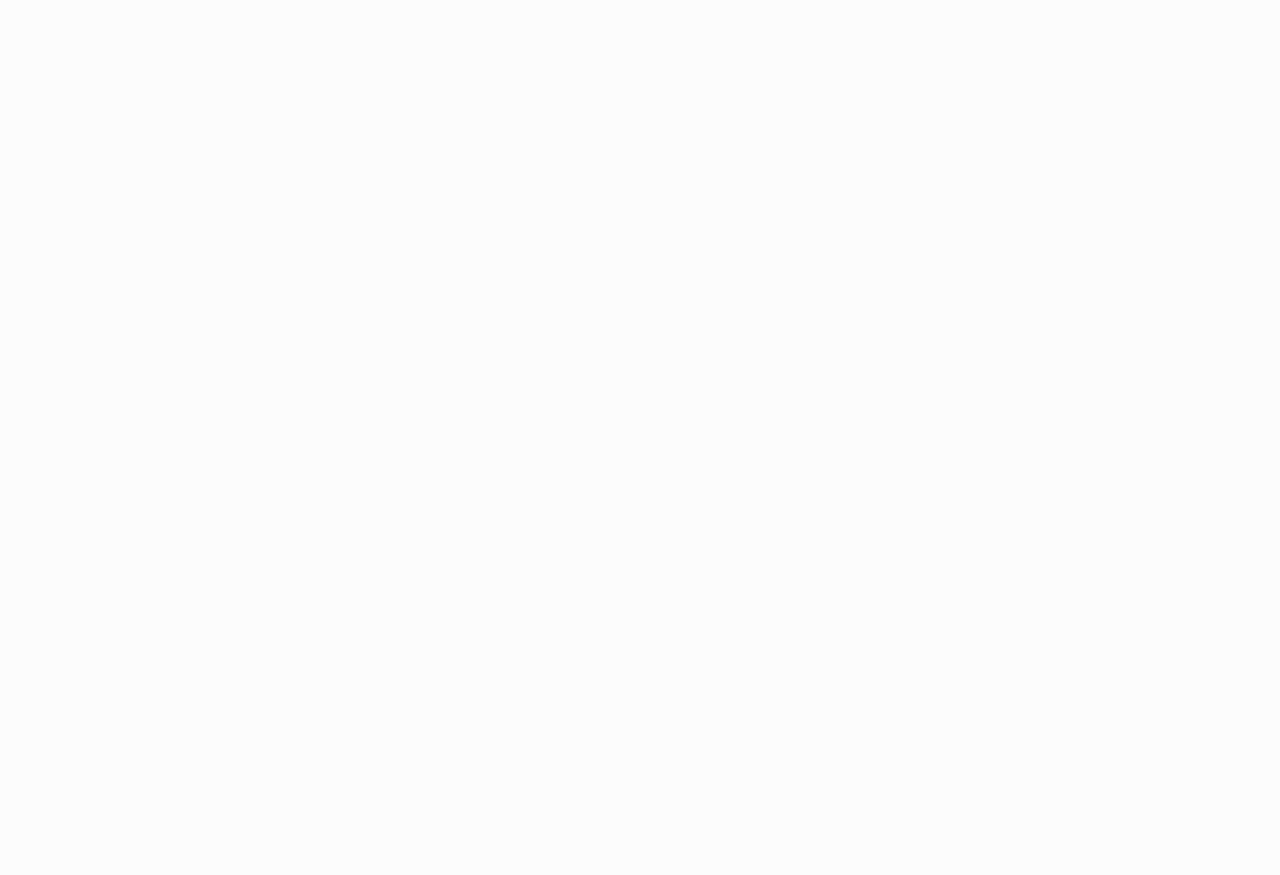
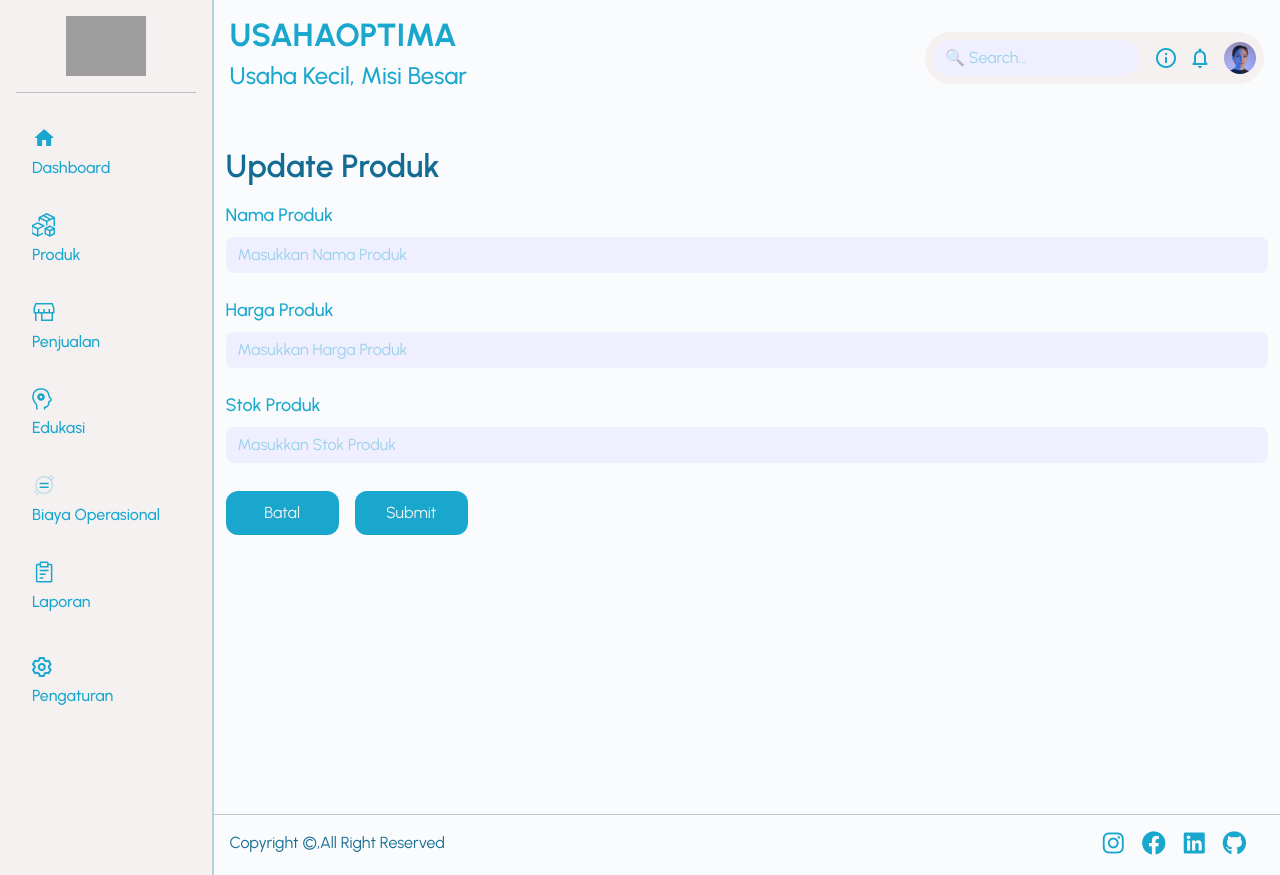
Before and after one commit to Usahaoptima/fe-usahaoptima, a React (Vite) app: page /produk-edit-form in a window 1280 px wide. Before the commit this address had no page. Before the commit the page ends 800 px from the top, so only its background shows below. Built offline with nearby package versions, Linux system fonts and the light colour scheme; grey boxes are pictures that could not be loaded.

Commit message:
feat: add feature delete product, add form update product

```diff
--- a/public/assets/css/ProdukPage.css
+++ b/public/assets/css/ProdukPage.css
@@ -84,6 +84,13 @@
   font-weight: 500;
 }
 
+#btn-submit {
+  margin-top: 12px;
+  margin-right: 16px;
+  width: 113px;
+  height: 44px;
+}
+
 /* Media Query */
 
 /* `sm` applies to x-small devices (portrait phones, less than 576px) */
--- a/src/components/Layouts/Product/Product-Create.jsx
+++ b/src/components/Layouts/Product/Product-Create.jsx
@@ -12,7 +12,7 @@
     formState: { isSubmitting },
   } = useForm();
 
-  const onSubmit = async (data) => {
+  const createProduct = async (data) => {
     try {
       // Memanggil fungsi untuk membuat produk baru
       await postCreateProduct(data);
@@ -43,12 +43,27 @@
     }
   };
 
+  const closeProductForm = () => {
+    navigate("/produk");
+  };
+
+  const handleEnterKey = (e) => {
+    if (e.key === "Enter") {
+      e.preventDefault();
+      handleSubmit(createProduct)();
+    }
+  };
+
   return (
     <>
       <div className="section-content">
         <div className="container mt-5">
           <h2 className="section-content-title">Tambah Produk</h2>
-          <form id="form-produk" onSubmit={handleSubmit(onSubmit)}>
+          <form
+            id="form-produk"
+            onSubmit={handleSubmit(createProduct)}
+            onKeyDown={handleEnterKey}
+          >
             <div className="form-group mb-3">
               <label htmlFor="name" className="py-2 label-title">
                 Nama Produk
@@ -84,6 +99,14 @@
             </div>
             <button
               id="btn-submit"
+              type="button"
+              className="btn-form justify-content-center"
+              onClick={closeProductForm}
+            >
+              Batal
+            </button>
+            <button
+              id="btn-submit"
               type="submit"
               className="btn-form"
               disabled={isSubmitting}
--- /dev/null
+++ b/src/components/Layouts/Product/Product-Edit.jsx
@@ -0,0 +1,66 @@
+import { useNavigate } from "react-router-dom";
+
+const ProductEdit = () => {
+  const navigate = useNavigate();
+
+  const closeProductUpdateForm = () => {
+    navigate("/produk");
+  };
+  return (
+    <>
+      <div className="section-content">
+        <div className="container mt-5">
+          <h2 className="section-content-title">Update Produk</h2>
+          <form id="form-produk">
+            <div className="form-group mb-3">
+              <label htmlFor="name" className="py-2 label-title">
+                Nama Produk
+              </label>
+              <input
+                type="text"
+                className="form-control"
+                name="name"
+                placeholder="Masukkan Nama Produk"
+              />
+            </div>
+            <div className="form-group mb-3">
+              <label htmlFor="price" className="py-2 label-title">
+                Harga Produk
+              </label>
+              <input
+                type="number"
+                className="form-control"
+                name="price"
+                placeholder="Masukkan Harga Produk"
+              />
+            </div>
+            <div className="form-group mb-3">
+              <label htmlFor="quantity" className="py-2 label-title">
+                Stok Produk
+              </label>
+              <input
+                type="number"
+                className="form-control"
+                name="quantity"
+                placeholder="Masukkan Stok Produk"
+              />
+            </div>
+            <button
+              id="btn-submit"
+              type="submit"
+              className="btn-form justify-content-center"
+              onClick={closeProductUpdateForm}
+            >
+              Batal
+            </button>
+            <button id="btn-submit" type="submit" className="btn-form">
+              Submit
+            </button>
+          </form>
+        </div>
+      </div>
+    </>
+  );
+};
+
+export default ProductEdit;
--- /dev/null
+++ b/src/pages/produk-edit-form.jsx
@@ -0,0 +1,22 @@
+import Footer from "../components/Layouts/Dashboard/Footer";
+import Header from "../components/Layouts/Dashboard/Header";
+import Sidebar from "../components/Layouts/Dashboard/Sidebar";
+import ProductEdit from "../components/Layouts/Product/Product-Edit";
+
+const ProductEditForm = () => {
+  return (
+    <>
+      <main>
+        <Sidebar />
+        <section id="dashboard" style={{ width: "100%" }}>
+          <Header />
+          <ProductEdit />
+          <hr className="hr" />
+          <Footer />
+        </section>
+      </main>
+    </>
+  );
+};
+
+export default ProductEditForm;
--- a/src/routes/router.jsx
+++ b/src/routes/router.jsx
@@ -10,6 +10,7 @@
 import LandingPage from "../pages/landing-page";
 import RegisterPage from "../pages/register-page";
 import ProductForm from "../pages/produk-form";
+import ProductEdit from "../pages/produk-edit-form";
 
 const AppRouter = () => {
   return (
@@ -25,6 +26,7 @@
         <Route path="/pengaturan" element={<Pengaturan />} />
         <Route path="/register" element={<RegisterPage />} />
         <Route path="/produk-form" element={<ProductForm />} />
+        <Route path="/produk-edit-form" element={<ProductEdit />} />
       </Routes>
     </>
   );
```
Also changed, not shown: src/components/Fragments/Product/Product-Item.jsx (+51 -2 lines).
